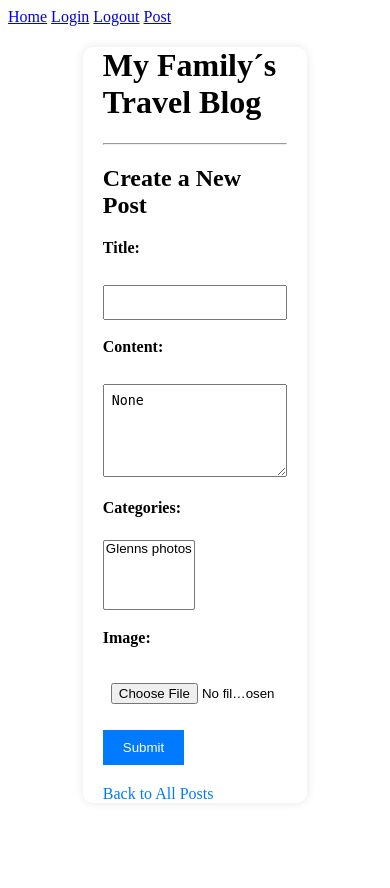
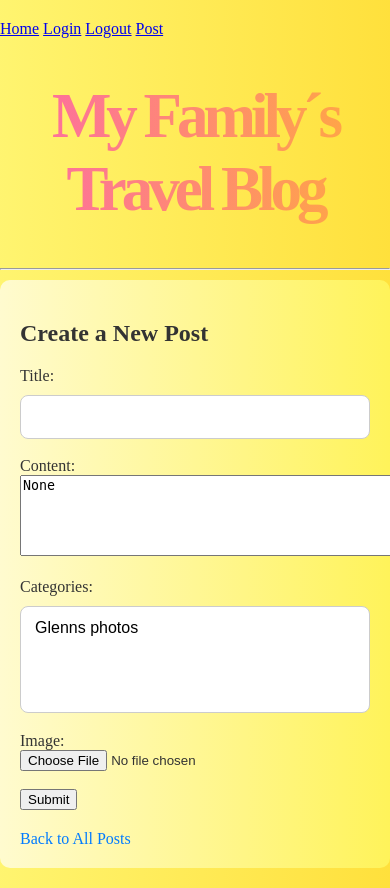
Before and after one commit to GlennJohansson85/rootfolder, a Django app: page /post/ in a window 390 px wide. Before the commit the page ends 799 px from the top, so only its background shows below. Run offline with Django 5.2, Linux system fonts and the light colour scheme; a user stored in the database is signed in; data comes from the database, SQL or seed files in the repository; some web fonts are replaced.

Commit message:
Update style.css
- Change blog-container to content-container
- Add font
- Animation test for text
- Adjust image size for post wall
- Add responsiveness for navbar
- Debugg comments not stored on post wall
- test various backgrounds colors

```diff
--- a/blog_app/static/blog_app/css/style.css
+++ b/blog_app/static/blog_app/css/style.css
@@ -1,62 +1,180 @@
 /* static/css/style.css */
 
+/* ========================================================================
+                                                                                                 OVERALL STYLES - BASE.HTML
+   ========================================================================= */
+body {
+    max-width: 1200px;
+    margin: 20px auto;
+    background: linear-gradient(to left, rgba(255, 223, 52, 0.96), rgba(255, 244, 106, 0.96));
+    font-family: "QuicksandbookRegular-0gW4";
+    color: #333;
+}
 
-/* home.html */
-.blog-container {
-    margin-left: 20%;
-    margin-right: 20%;
-    background-color: #fff;
-    padding-left: 20px;
-    padding-right: 20px;
-    box-shadow: 0 0 10px rgba(0, 0, 0, 0.1);
+.content-container {
+    max-width: 800px;
+    margin: 10px auto;
+    padding: 20px;
+    border-color: #ffac3b;
     border-radius: 10px;
+    background: linear-gradient(to right, #fffbcf, #fff35a);
+    overflow: hidden;
+}
+
+h1 {
+    font-size: 63px;
+    font-family: 'QuicksandboldRegular-44B9';
+    letter-spacing: -5px;
+    text-align: center;
+    color: white;
+    background: linear-gradient(to left, #ffac3b, #fd69a8);
+    -webkit-background-clip: text;
+    background-clip: text;
+    color: transparent;
+}
+
+/* =================================================================== FONT */
+@font-face {
+    font-family: 'QuicksandboldRegular-44B9';
+    src: url('/static/blog_app/fonts/QuicksandbookRegular-0gW4');
+}
+
+@font-face {
+    font-family: 'QuicksandboldRegular-44B9';
+    src: url('/static/blog_app/fonts/QuicksandboldRegular-44B9.otf');
+}
+
+/* ========================================================================
+                                                                                                                    USER_LOGIN.HTML
+   ========================================================================= */
+.join {
+    font-size: 40px;
+    font-family: 'QuicksandboldRegular-44B9';
+    letter-spacing: -2px;
+    text-align: center;
+    color: #fd69a8;
+    animation: sleekAnimation 4s infinite ease-in-out;
+    transition: transform 2s ease-in-out;
+    text-decoration: none;
+}
+.join a:hover {
+    color: #fd69a8;
+    transform: scale(1.2);
 }
 
 
-.post {
-    margin-bottom: 20px;
+/* =============================================================
+                                                                                                                NAVBAR -
+===============================================================*/
+.base-navbar {
+    max-width: 830px;
+    margin: 20px auto 20px;
+    color: #fff;
+    background: linear-gradient(to left, #fd69a8, #ffac3b);
+    height: 40px;
+    line-height: 40px;
+    padding-top: 20px;
+    padding-bottom: 20px;
+    border-radius: 10px;
+    text-align: center;
 }
 
-.post-card img {
-    width: 100%;
-    height: auto;
-    image-rendering: auto;
-    object-fit: cover;
+.base-navbar a {
+    margin: 0 15px;
+    text-decoration: none;
+    color: #fff; /
 }
 
-/*-------------------*/
-
-/* post.html */
-.post-form-container {
-    max-width: 600px;
-    margin: 0 auto;
+.base-navbar a:hover {
+    text-decoration: underline;
 }
 
+/* Responsive Navbar */
+@media screen and (max-width: 768px) {
+    .base-navbar {
+        height: auto;
+    }
+
+    .base-navbar .burger-menu {
+        display: flex;
+    }
+
+    .base-navbar .nav-links {
+        display: none;
+        flex-direction: column;
+        position: absolute;
+        top: 60px;
+        left: 0;
+        right: 0;
+        background-color: #333;
+    }
+
+    .base-navbar .nav-links a {
+        margin: 0;
+        padding: 15px 20px;
+        text-align: center;
+    }
+}
+
+/* ========================================================================
+                                                                            POST WALL - DISPLAY POSTS - HOME.HTML
+   ========================================================================= */
+
+
+.post-card {
+    margin-bottom: 30px;
+}
+
+.post-card-img {
+    max-width: 100%;
+    height: auto;
+    object-fit: cover;
+    justify-content: center;
+    align-items: center;
+    display: flex;
+    border-radius: 5px;
+}
+
+.display-comments {
+    height: auto;
+    padding: 20px;
+    background-color: #ffac3b;
+    border-radius: 10px;
+    margin-top: 20px;
+}
+
+/* =========================================================================
+                                                                                                     CREATE A POST - POST.HTML
+   ========================================================================== */
 .form-group {
     margin-bottom: 20px;
 }
 
-label {
+.post-label {
     display: block;
-    margin-bottom: 5px;
+    margin-bottom: 10px;
     font-weight: bold;
 }
 
-textarea,
+.post-textarea textarea,
 input[type="text"],
-input[type="file"] {
+select {
     width: 100%;
-    padding: 8px;
+    padding: 12px;
     box-sizing: border-box;
-    margin-top: 5px;
+    margin-top: 10px;
+    border: 1px solid #ccc;
+    border-radius: 8px;
+    font-size: 16px;
 }
 
-button {
-    background-color: #007bff;
+.post-button {
+    background: linear-gradient(to left, rgba(253, 105, 168, 0.9), #ffac3b);
     color: #fff;
-    padding: 10px 20px;
+    padding: 12px 24px;
     border: none;
     cursor: pointer;
+    border-radius: 5px;
 }
 
 .back-link {
@@ -66,10 +184,28 @@
     text-decoration: none;
 }
 
-/*---------------------------------*/
 
-/*user_registration*/
+/* USER_LOGIN.HTML and USER_LOGOUT.HTML styles remain unchanged */
 
-/*user_login*/
+/* Responsive styles */
+@media screen and (max-width: 768px) {
+    .base-navbar .burger-menu {
+        display: flex;
+    }
 
-/*user_logout*/
+    .base-navbar .nav-links {
+        display: none;
+        flex-direction: column;
+        position: absolute;
+        top: 60px;
+        left: 0;
+        right: 0;
+        background-color: #333;
+    }
+
+    .base-navbar .nav-links a {
+        margin: 0;
+        padding: 15px 20px;
+        text-align: center;
+    }
+}
```
